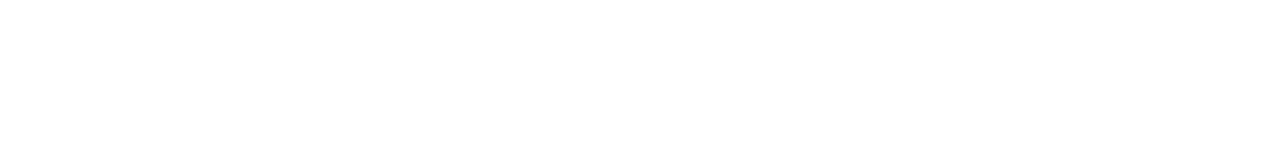
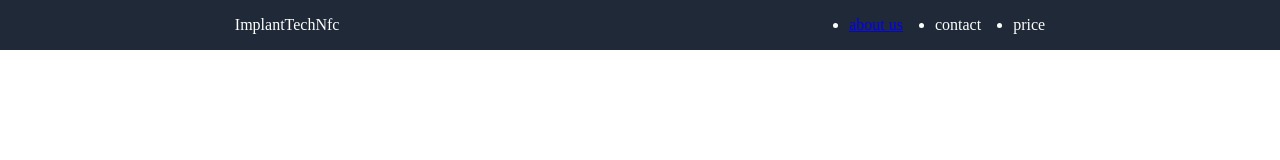
Before and after one commit to dragenkit/Odin-Landing-page, a plain HTML site: page index.html in a window 1280 px wide. Drawn offline with Linux system fonts and the light colour scheme.

Commit message:
added header bar and about file

```diff
--- a/index.html
+++ b/index.html
@@ -4,11 +4,16 @@
     <meta charset="UTF-8">
     <meta name="viewport" content="width=device-width, initial-scale=1.0">
     <title>Odin Landing page</title>
+    <link rel="stylesheet" href="./style.css">
 </head>
 <body>
-<div>
-
-
+<div class="hero-text">
+    <div class="hero-header">ImplantTechNfc</div>
+    <ul class="header-list">
+    <li><div><a href="./pages/about.html">about us</a></div></li>
+    <li><div>contact</div></li>
+    <li><div>price</div></li>
+    </ul>
 </div>
 
 <div>
--- a/style.css
+++ b/style.css
@@ -0,0 +1,26 @@
+.hero-text {
+
+    background-color: #1F2937;
+    display:flex;
+    width:100%;
+    height: 50px;
+    margin:0;
+    justify-content: space-around;
+    align-items: center;
+
+}
+body{
+    padding:0;
+    margin: 0;
+    color: white;
+}
+
+.hero-header{
+    justify-self: flex-start;
+}
+.header-list{
+
+    display:flex;
+    justify-content:space-between;
+    gap:2em;
+}
```
Also changed, not shown: pages/about.html (added, +11 -0 lines).
